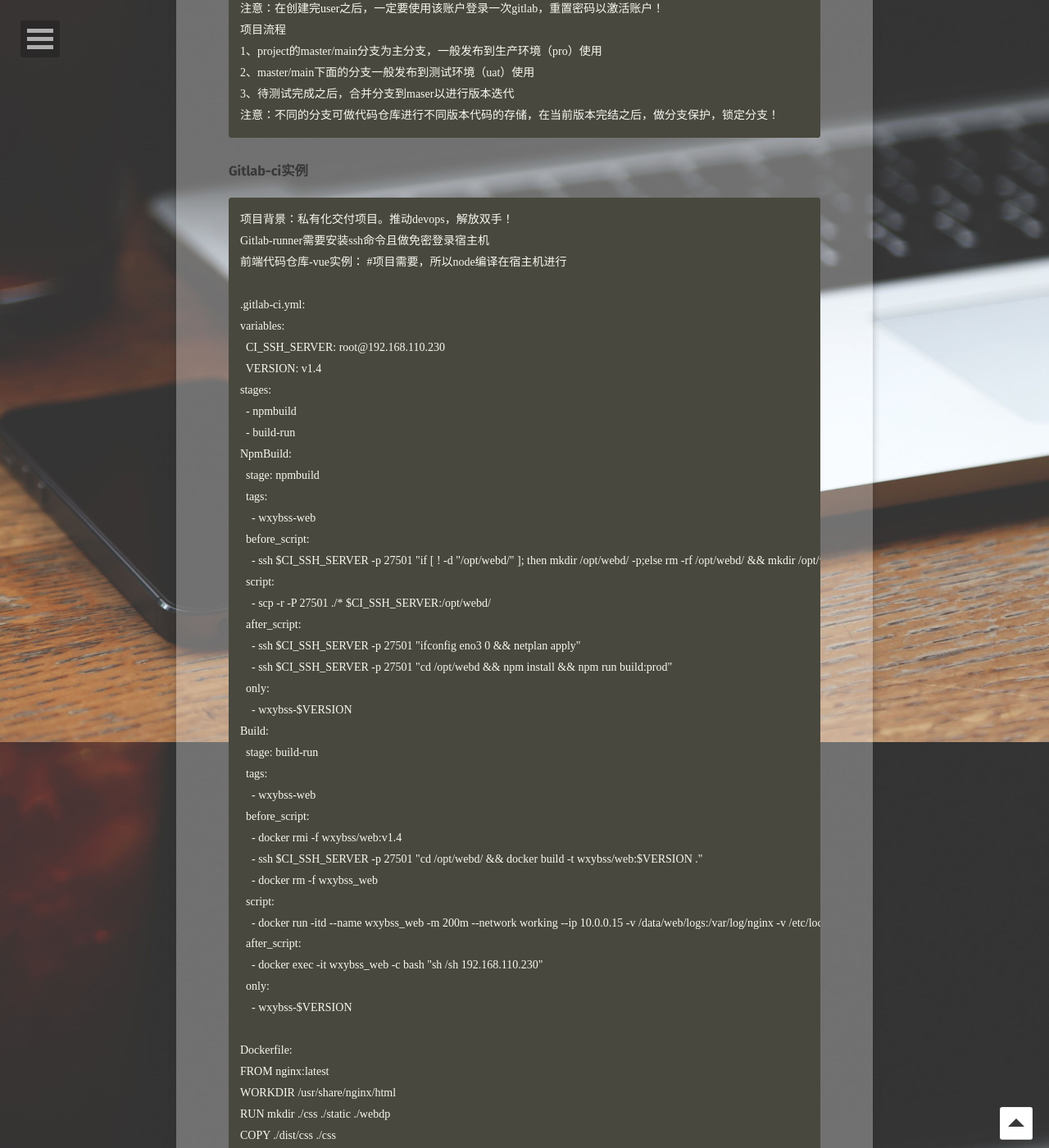
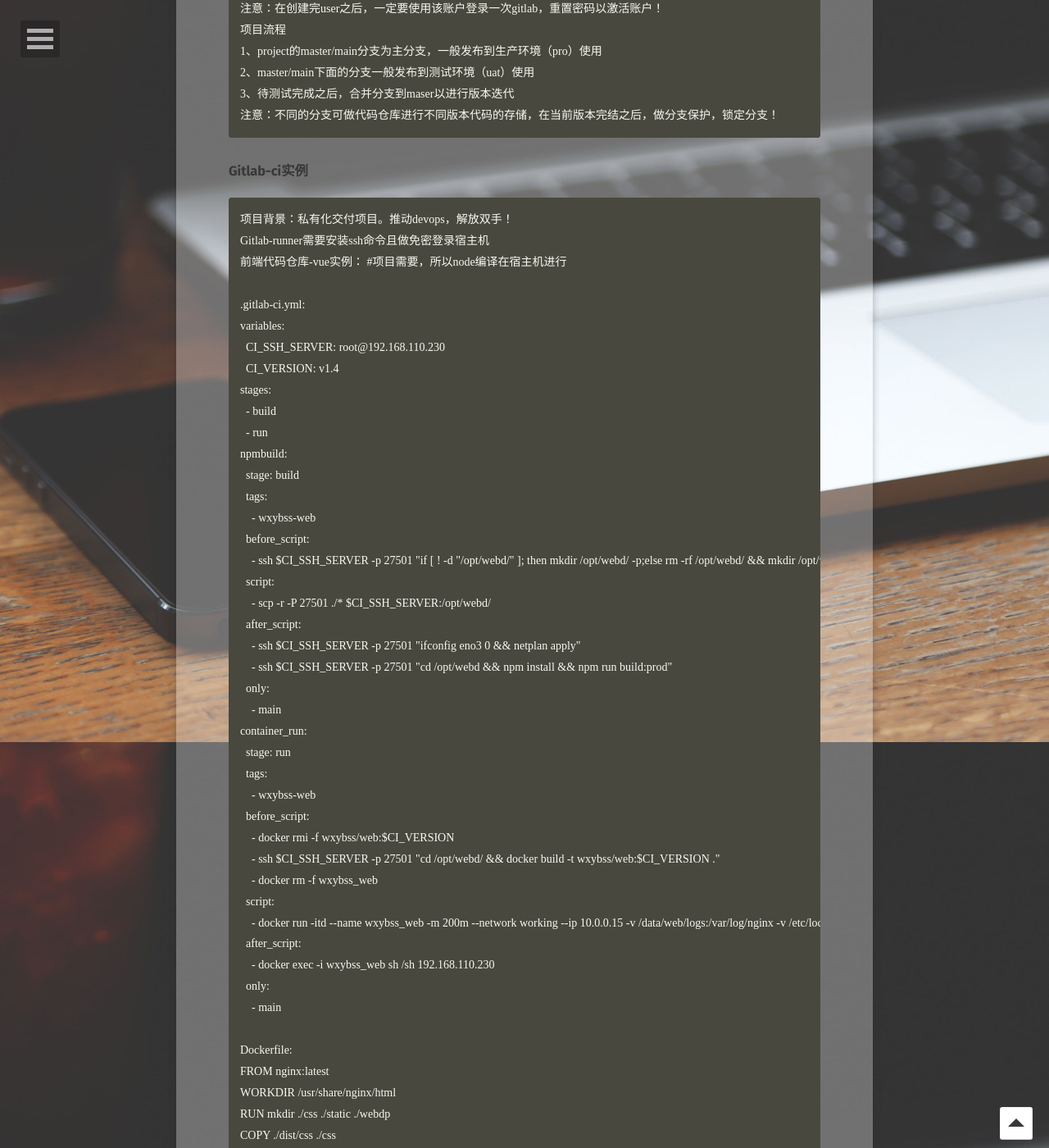
Before and after one commit to A17513081909/csz.github.io, a Jekyll site: the page built from _posts/2021-01-05-gitlab.md, in a window 1280 px wide and 1400 px high, scrolled down 2995 px. Shown: the whole window at 82% size. Built offline with Jekyll 4.4.1, drawn with Linux system fonts in a browser that asks for light colours; some web fonts are replaced; some of the changed text lies outside the part shown.

Commit message:
Update 2021-01-05-gitlab.md

````diff
--- a/_posts/2021-01-05-gitlab.md
+++ b/_posts/2021-01-05-gitlab.md
@@ -120,12 +120,12 @@ Gitlab-runner需要安装ssh命令且做免密登录宿主机
 .gitlab-ci.yml:
 variables:
   CI_SSH_SERVER: root@192.168.110.230
-  VERSION: v1.4
+  CI_VERSION: v1.4
 stages:
-  - npmbuild
-  - build-run
-NpmBuild:
-  stage: npmbuild
+  - build
+  - run
+npmbuild:
+  stage: build
   tags:
     - wxybss-web
   before_script:
@@ -136,21 +136,21 @@ NpmBuild:
     - ssh $CI_SSH_SERVER -p 27501 "ifconfig eno3 0 && netplan apply"
     - ssh $CI_SSH_SERVER -p 27501 "cd /opt/webd && npm install && npm run build:prod"
   only:
-    - wxybss-$VERSION
-Build:
-  stage: build-run
+    - main
+container_run:
+  stage: run
   tags:
     - wxybss-web
   before_script:
-    - docker rmi -f wxybss/web:v1.4
-    - ssh $CI_SSH_SERVER -p 27501 "cd /opt/webd/ && docker build -t wxybss/web:$VERSION ."
+    - docker rmi -f wxybss/web:$CI_VERSION
+    - ssh $CI_SSH_SERVER -p 27501 "cd /opt/webd/ && docker build -t wxybss/web:$CI_VERSION ."
     - docker rm -f wxybss_web
   script:
-    - docker run -itd --name wxybss_web -m 200m --network working --ip 10.0.0.15 -v /data/web/logs:/var/log/nginx -v /etc/localtime:/etc/localtime wxybss/web:v1.4
+    - docker run -itd --name wxybss_web -m 200m --network working --ip 10.0.0.15 -v /data/web/logs:/var/log/nginx -v /etc/localtime:/etc/localtime wxybss/web:$CI_VERSION
   after_script:
-    - docker exec -it wxybss_web -c bash "sh /sh 192.168.110.230"
+    - docker exec -i wxybss_web sh /sh 192.168.110.230
   only:
-    - wxybss-$VERSION
+    - main
 
 Dockerfile:
 FROM nginx:latest
@@ -248,12 +248,11 @@ http {
 .gitlab-ci.yml:
 variables:
   CI_SSH_SERVER: root@192.168.110.230
-  VERSION: v1.4
 stages:
-  - cpr
-  - update
+  - scp
+  - update-run
 s_copy:
-  stage: cpr
+  stage: scp
   tags:
     - wxybss-backend
   before_script:
@@ -263,9 +262,9 @@ s_copy:
   after_script:
     - ssh $CI_SSH_SERVER -p 27501 "cd /opt/backend && python3.7 -m compileall -b /opt/backend/ && find . -name "*.py"  | xargs rm -f"
   only:
-    - wxybss-$VERSION
-secret_update:
-  stage: update
+    - main
+update_run:
+  stage: update-run
   tags:
     - wxybss-backend
   script:
@@ -275,5 +274,5 @@ secret_update:
   after_script:
     - ssh $CI_SSH_SERVER -p 27501 "rm -rf /opt/backend/"
   only:
-    - wxybss-$VERSION
+    - main
 ```
````
